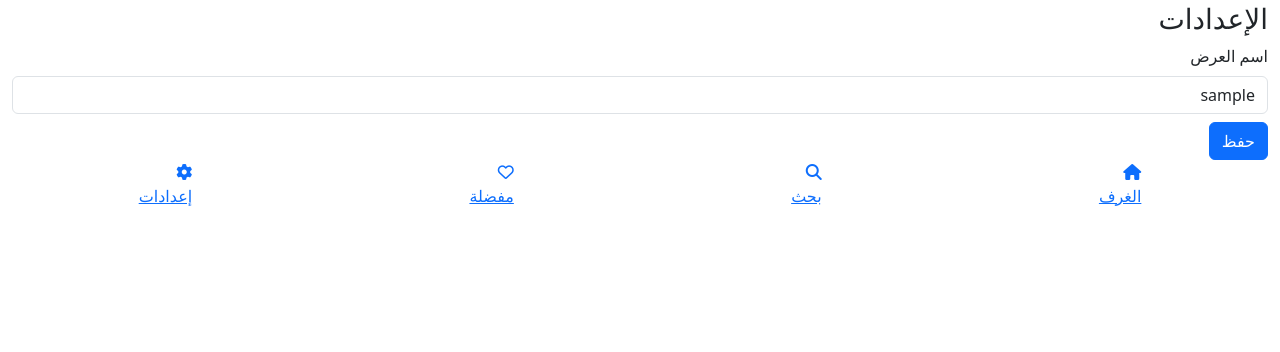
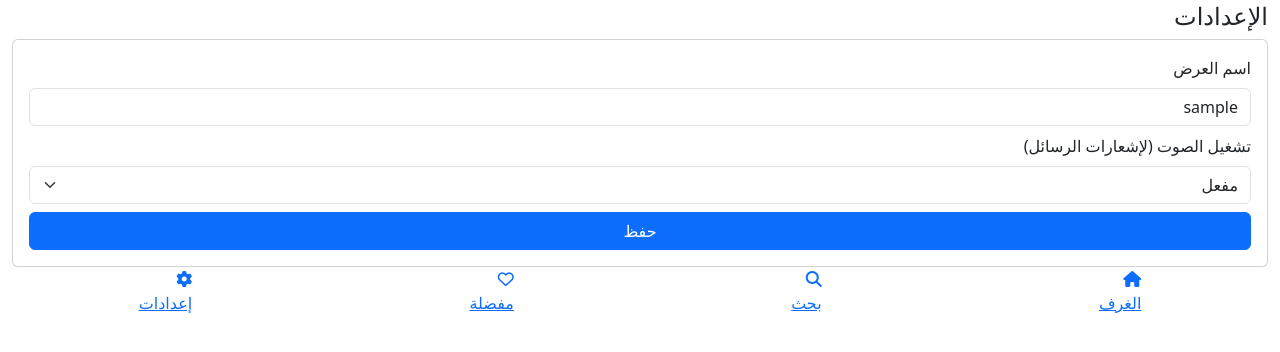
Before and after one commit to Mohammedkaadi/chat_app, a Flask app: page /settings in a window 1280 px wide. Shown: the part 54-406 px from the top of the page. Run offline with Flask 3, Linux system fonts and the light colour scheme; the visitor is signed in with stand-in values (Sample User, id 1).

Commit message:
Update settings.html

```diff
--- a/templates/settings.html
+++ b/templates/settings.html
@@ -1,11 +1,18 @@
 {% extends 'base.html' %}
 {% block content %}
-<h3>الإعدادات</h3>
-<form method="post">
+<h4>الإعدادات</h4>
+<form method="post" class="card p-3">
   <div class="mb-2">
     <label class="form-label">اسم العرض</label>
     <input name="name" value="{{ user }}" class="form-control">
   </div>
+  <div class="mb-2">
+    <label class="form-label">تشغيل الصوت (لإشعارات الرسائل)</label>
+    <select name="sound" class="form-select">
+      <option value="on" {% if sound=='on' %}selected{% endif %}>مفعل</option>
+      <option value="off" {% if sound=='off' %}selected{% endif %}>معطل</option>
+    </select>
+  </div>
   <button class="btn btn-primary">حفظ</button>
 </form>
 {% endblock %}
```
